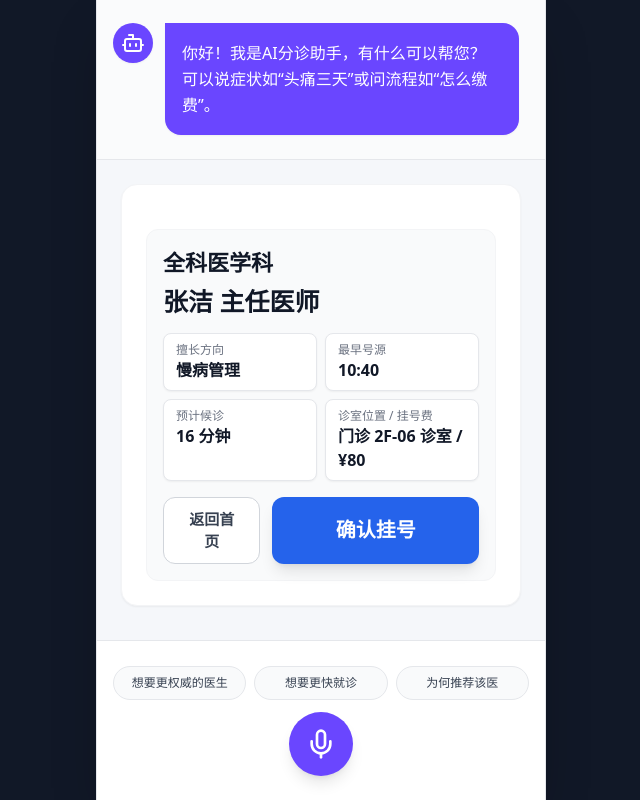
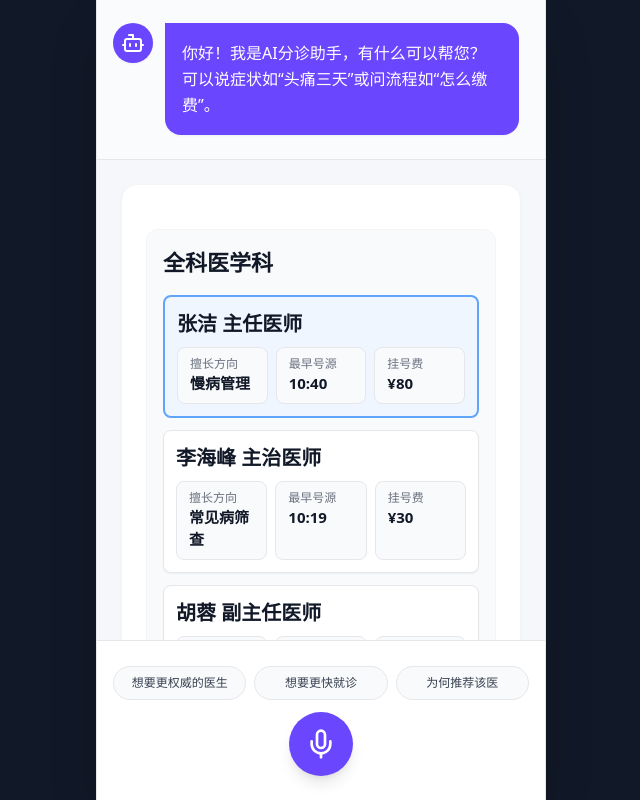
Before and after one commit to sunyidd11/gww-gen, a Next.js app in the folder kiosk-app/: page /register/doctors in a window 1280 px wide. Shown: the whole page, without its empty margins (319-959 px from the left). Built offline with nearby package versions, Linux system fonts and the light colour scheme; no server answers.

Commit message:
feat: bypass single doctor step and always show picker directly

```diff
--- a/kiosk-app/src/app/register/doctors/page.tsx
+++ b/kiosk-app/src/app/register/doctors/page.tsx
@@ -54,16 +54,10 @@ export default async function DoctorsPage(props: DoctorsPageProps) {
   const flowStage = Number.isFinite(flowStageRaw) ? flowStageRaw : 0;
   const priority: PriorityMode = sp.priority === "expert-first" ? "expert-first" : "time-first";
   const isFollowupMode = sp.followup === "1";
-  const adjustCountRaw = Number(sp.adjustCount ?? "0");
-  const adjustCount = Number.isFinite(adjustCountRaw) ? Math.max(0, adjustCountRaw) : 0;
   const adjustPref: PriorityMode =
     sp.adjustPref === "expert-first" ? "expert-first" : "time-first";
-  const activePriority: PriorityMode = !isFollowupMode && adjustCount > 0 ? adjustPref : priority;
-  const singleAdjustMode = !isFollowupMode && adjustCount > 0 && adjustCount <= 2;
-  const showExpertList =
-    !isFollowupMode && (sp.expertList === "1" || (adjustCount > 2 && adjustPref === "expert-first"));
-  const showFastList =
-    !isFollowupMode && (sp.fastList === "1" || (adjustCount > 2 && adjustPref === "time-first"));
+  const activePriority: PriorityMode = !isFollowupMode && sp.adjustPref ? adjustPref : priority;
+
   const queryRecommendation: Recommendation | undefined = sp.department
     ? {
         department: sp.department,
@@ -95,9 +89,8 @@ export default async function DoctorsPage(props: DoctorsPageProps) {
   const doctorHintVal = forcedRecommendation?.doctorHint ?? sp.doctorHint;
   const doctors = sortDoctorCandidatesByPriority(journey.doctorCandidates, activePriority, doctorHintVal);
   const selectedDoctorByQuery = doctors.find((d) => d.name === (sp.selectedDoctor ?? ""));
-  const adjustedIndex = singleAdjustMode ? Math.min(adjustCount, Math.max(0, doctors.length - 1)) : 0;
   const recommendedDoctor =
-    !isFollowupMode && selectedDoctorByQuery ? selectedDoctorByQuery : doctors[adjustedIndex] ?? doctors[0];
+    !isFollowupMode && selectedDoctorByQuery ? selectedDoctorByQuery : doctors[0];
   const originalDoctor =
     doctors.find((d) => d.name === (sp.originalDoctor ?? "")) ??
     doctors.find((d) => journey.appointment.doctor.includes(d.name)) ??
@@ -124,29 +117,18 @@ export default async function DoctorsPage(props: DoctorsPageProps) {
     `&patientGender=${encodeURIComponent(journey.patient.gender)}` +
     `&selectedDoctor=${encodeURIComponent(recommendedDoctor.name)}`;
 
-  const paymentHref =
+  const paymentBaseHref =
     `/tasks/payment?symptom=${encodeURIComponent(symptom)}` +
     `&department=${encodeURIComponent(journey.recommendation.department)}` +
-    `&selectedDoctor=${encodeURIComponent(recommendedDoctor.name)}` +
     `&flowStage=${encodeURIComponent(String(flowStage))}` +
     `&patientName=${encodeURIComponent(journey.patient.maskedName)}` +
     `&patientAge=${encodeURIComponent(String(journey.patient.age))}` +
     `&patientGender=${encodeURIComponent(journey.patient.gender)}` +
     `&paymentMode=registration-only` +
     `&hasPendingCheckIn=1&unpaidOrderCount=1&reportReadyCount=1&queueStatus=未排队&needsHumanAssist=0`;
+
   const topExpertDoctors = sortDoctorCandidatesByPriority(journey.doctorCandidates, "expert-first", doctorHintVal).slice(0, 3);
   const topFastDoctors = sortDoctorCandidatesByPriority(journey.doctorCandidates, "time-first", doctorHintVal).slice(0, 3);
-  const detailBaseHref =
-    `/register/doctors?symptom=${encodeURIComponent(symptom)}` +
-    `&flowStage=${encodeURIComponent(String(flowStage))}` +
-    `&patientName=${encodeURIComponent(journey.patient.maskedName)}` +
-    `&patientAge=${encodeURIComponent(String(journey.patient.age))}` +
-    `&patientGender=${encodeURIComponent(journey.patient.gender)}` +
-    `&priority=expert-first` +
-    `&department=${encodeURIComponent(journey.recommendation.department)}` +
-    `&reason=${encodeURIComponent(forcedRecommendation?.reason ?? journey.recommendation.reason)}` +
-    `&doctorHint=${encodeURIComponent(forcedRecommendation?.doctorHint ?? journey.recommendation.doctorHint)}` +
-    `&queueHint=${encodeURIComponent(forcedRecommendation?.queueHint ?? journey.recommendation.queueHint)}`;
 
   return (
     <div className="flex h-full w-full flex-col p-4 md:p-6 text-gray-900">
@@ -154,60 +136,14 @@ export default async function DoctorsPage(props: DoctorsPageProps) {
         {!isFollowupMode ? (
           <div className="mt-2 sm:mt-5">
               <div className="rounded-xl border border-gray-100 bg-gray-50 p-4">
-                <p className="text-[22px] font-bold text-gray-900">
+                <p className="text-[22px] font-bold text-gray-900 mb-4">
                   {journey.recommendation.department}
                 </p>
-                {showExpertList || showFastList ? (
-                  <>
-                    <AuthoritativeDoctorPicker
-                      doctors={showExpertList ? topExpertDoctors : topFastDoctors}
-                      lang="zh"
-                      detailBaseHref={detailBaseHref}
-                    />
-                  </>
-                ) : (
-                  <>
-                    <p className="mt-1 text-[25px] font-bold">
-                      {recommendedDoctor.name} {recommendedDoctor.title}
-                    </p>
-                    <div className="mt-3 grid grid-cols-1 gap-2 sm:grid-cols-2">
-                      <div className="rounded-lg border border-gray-200 bg-white px-3 py-2 shadow-sm">
-                        <p className="text-xs text-gray-500">擅长方向</p>
-                        <p className="text-[16px] font-semibold text-gray-900">{recommendedDoctor.specialty}</p>
-                      </div>
-                      <div className="rounded-lg border border-gray-200 bg-white px-3 py-2 shadow-sm">
-                        <p className="text-xs text-gray-500">最早号源</p>
-                        <p className="text-[16px] font-semibold text-gray-900">{recommendedDoctor.nextSlot}</p>
-                      </div>
-                      <div className="rounded-lg border border-gray-200 bg-white px-3 py-2 shadow-sm">
-                        <p className="text-xs text-gray-500">预计候诊</p>
-                        <p className="text-[16px] font-semibold text-gray-900">
-                          {recommendedDoctor.waitMinutes} 分钟
-                        </p>
-                      </div>
-                      <div className="rounded-lg border border-gray-200 bg-white px-3 py-2 shadow-sm">
-                        <p className="text-xs text-gray-500">诊室位置 / 挂号费</p>
-                        <p className="text-[16px] font-semibold text-gray-900">
-                          {journey.appointment.room} / ¥{recommendedDoctor.consultationFee}
-                        </p>
-                      </div>
-                    </div>
-                    <div className="mt-4 grid grid-cols-3 gap-3">
-                      <Link
-                        href="/"
-                        className="col-span-1 inline-flex min-h-[46px] items-center justify-center rounded-xl border border-gray-300 bg-white px-5 py-2.5 text-center text-[15px] font-semibold text-gray-700"
-                      >
-                        返回首页
-                      </Link>
-                      <Link
-                        href={paymentHref}
-                        className="col-span-2 inline-flex w-full min-h-[56px] items-center justify-center rounded-xl bg-blue-600 px-8 py-4 text-center text-[20px] font-bold text-white shadow-lg"
-                      >
-                        确认挂号
-                      </Link>
-                    </div>
-                  </>
-                )}
+                <AuthoritativeDoctorPicker
+                  doctors={activePriority === "expert-first" ? topExpertDoctors : topFastDoctors}
+                  lang="zh"
+                  detailBaseHref={paymentBaseHref}
+                />
               </div>
             </div>
           ) : (
--- a/kiosk-app/src/components/AuthoritativeDoctorPicker.tsx
+++ b/kiosk-app/src/components/AuthoritativeDoctorPicker.tsx
@@ -50,25 +50,25 @@ export default function AuthoritativeDoctorPicker(props: AuthoritativeDoctorPick
             className={[
               "w-full rounded-lg px-3 py-3 text-left transition",
               active
-                ? "border-2 border-blue-400 bg-blue-500/10"
-                : "border border-white/10 bg-white/5 hover:border-white/25",
+                ? "border-2 border-blue-400 bg-blue-50"
+                : "border border-gray-200 bg-white hover:border-gray-300 shadow-sm",
             ].join(" ")}
           >
-            <p className="text-[20px] font-bold text-white">
+            <p className="text-[20px] font-bold text-gray-900">
               {doctor.name} {doctor.title}
             </p>
             <div className="mt-2 grid grid-cols-1 gap-2 sm:grid-cols-3">
-              <div className="rounded-lg border border-white/10 bg-black/30 px-3 py-2">
-                <p className="text-xs text-white/60">{tr(props.lang, "擅长方向", "Specialty")}</p>
-                <p className="text-[15px] font-semibold text-white">{doctor.specialty}</p>
+              <div className="rounded-lg border border-gray-200 bg-gray-50 px-3 py-2">
+                <p className="text-xs text-gray-500">擅长方向</p>
+                <p className="text-[15px] font-semibold text-gray-900">{doctor.specialty}</p>
               </div>
-              <div className="rounded-lg border border-white/10 bg-black/30 px-3 py-2">
-                <p className="text-xs text-white/60">{tr(props.lang, "最早号源", "Earliest Slot")}</p>
-                <p className="text-[15px] font-semibold text-white">{doctor.nextSlot}</p>
+              <div className="rounded-lg border border-gray-200 bg-gray-50 px-3 py-2">
+                <p className="text-xs text-gray-500">最早号源</p>
+                <p className="text-[15px] font-semibold text-gray-900">{doctor.nextSlot}</p>
               </div>
-              <div className="rounded-lg border border-white/10 bg-black/30 px-3 py-2">
-                <p className="text-xs text-white/60">{tr(props.lang, "挂号费", "Registration Fee")}</p>
-                <p className="text-[15px] font-semibold text-white">¥{doctor.consultationFee}</p>
+              <div className="rounded-lg border border-gray-200 bg-gray-50 px-3 py-2">
+                <p className="text-xs text-gray-500">挂号费</p>
+                <p className="text-[15px] font-semibold text-gray-900">¥{doctor.consultationFee}</p>
               </div>
             </div>
           </button>
@@ -79,16 +79,16 @@ export default function AuthoritativeDoctorPicker(props: AuthoritativeDoctorPick
         <button
           type="button"
           onClick={() => router.push("/")}
-          className="col-span-1 inline-flex min-h-[46px] items-center justify-center rounded-xl border border-white/25 bg-white px-5 py-2.5 text-center text-[15px] font-semibold text-black"
+          className="col-span-1 inline-flex min-h-[46px] items-center justify-center rounded-xl border border-gray-300 bg-white px-5 py-2.5 text-center text-[15px] font-semibold text-gray-700 shadow-sm"
         >
-          {tr(props.lang, "返回首页", "Home")}
+          返回首页
         </button>
         <button
           type="button"
           onClick={confirm}
-          className="col-span-2 inline-flex min-h-[56px] items-center justify-center rounded-xl bg-blue-600 px-8 py-4 text-center text-[20px] font-bold text-white"
+          className="col-span-2 inline-flex min-h-[56px] items-center justify-center rounded-xl bg-blue-600 px-8 py-4 text-center text-[20px] font-bold text-white shadow-lg"
         >
-          {tr(props.lang, "确认挂号", "Confirm Registration")}
+          确认挂号
         </button>
       </div>
     </div>
```
Also changed, not shown: 1 other file (tests, documents, lock files or other folders).
